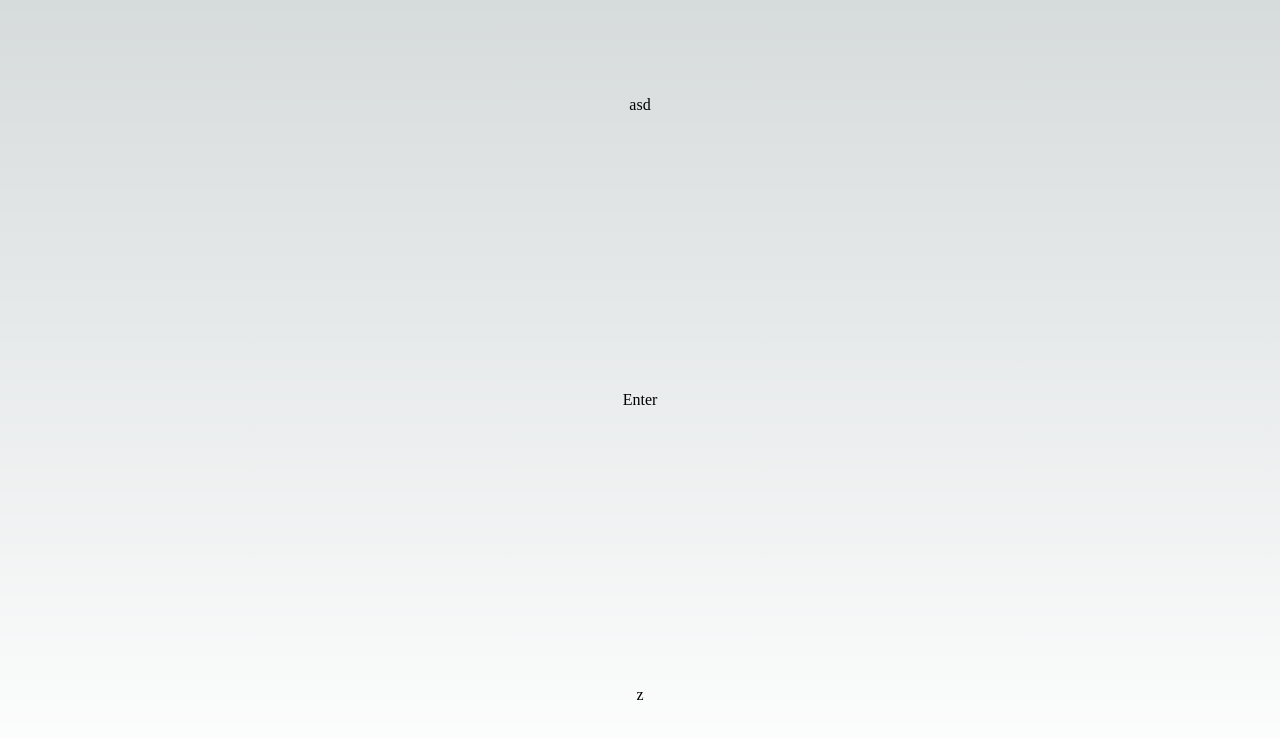
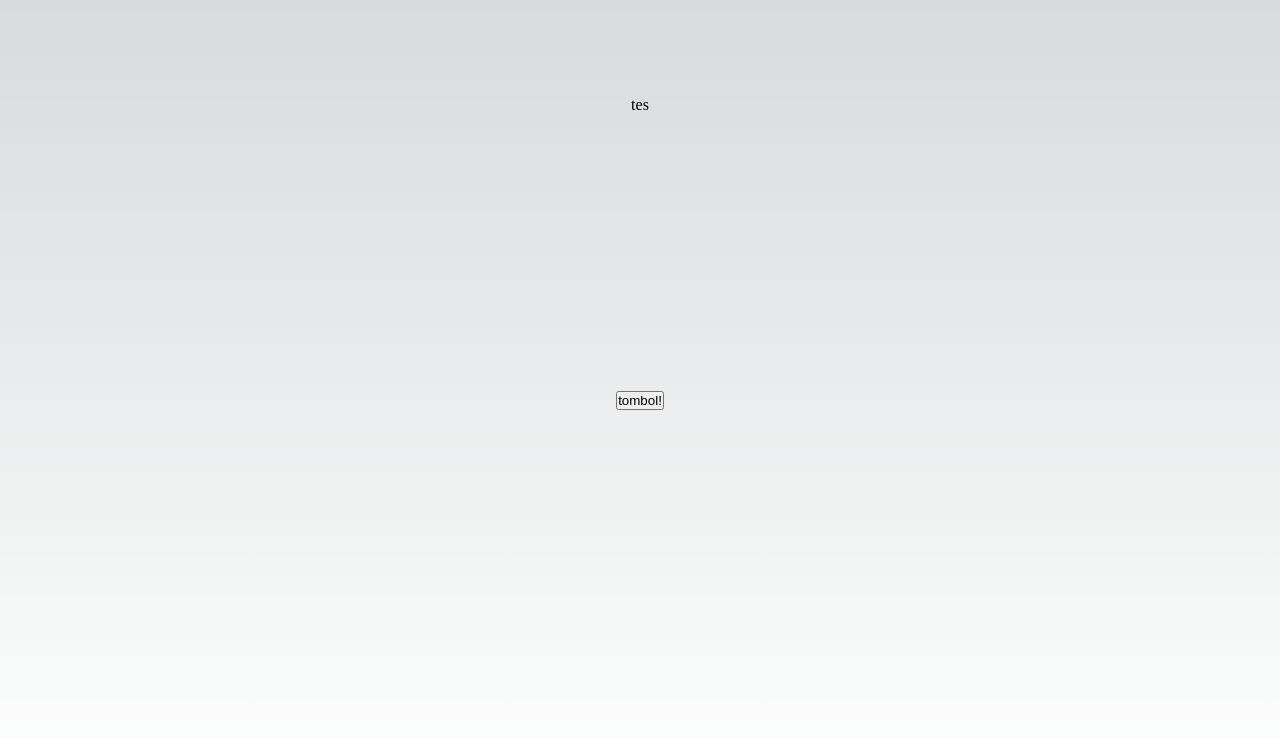
Before and after one commit to Ezaaan/Tucil3_13521091_13521141, a Next.js app: page / in a window 1280 px wide. Shown: the top 738 px of the page. Built offline with nearby package versions, Linux system fonts and the light colour scheme.

Commit message:
feat : basic button functionality

```diff
--- a/src/pages/components/Navbar.js
+++ b/src/pages/components/Navbar.js
@@ -1,7 +1,11 @@
-const Navbar = () => {
+import styles from '@/styles/Navbar.module.css'
+
+const Navbar = ({show}) => {
+
     return (
-        <div>
-            Enter
+        <div style={{visibility : show ? 'visible' : 'hidden'}}>''
+            Enterasdszzzzz
+
         </div>
     );
 }
--- a/src/pages/index.js
+++ b/src/pages/index.js
@@ -4,10 +4,13 @@ import { Inter } from 'next/font/google'
 import styles from '@/styles/Home.module.css'
 
 import Navbar from './components/navbar'
+import { useState } from 'react'
 
 const inter = Inter({ subsets: ['latin'] })
 
 export default function Home() {
+  const [navShow, setNavShow] = useState(false);
+
   return (
     <>
       <Head>
@@ -17,9 +20,10 @@ export default function Home() {
         <link rel="icon" href="/favicon.ico" />
       </Head>
       <main className={styles.main}>
-        asd
-        <Navbar />
-        z
+        tes
+        <button onClick={() => {setNavShow(!navShow)}}>tombol!</button>
+        <Navbar show={navShow} />
+
       </main>
     </>
   )
```
Also changed, not shown: src/styles/Navbar.module.css (added).
